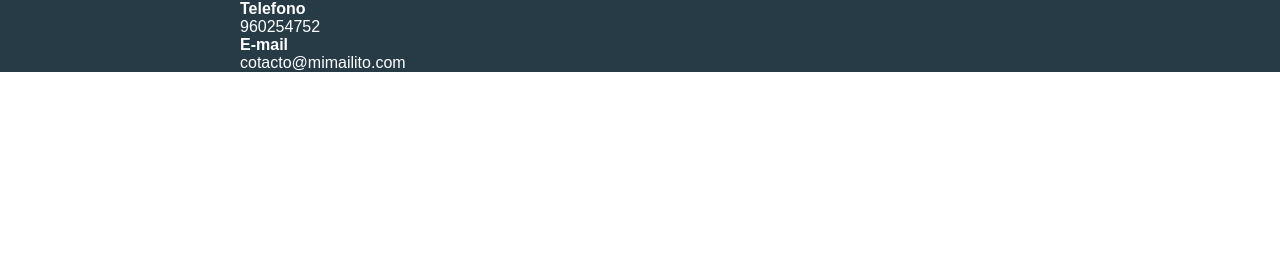
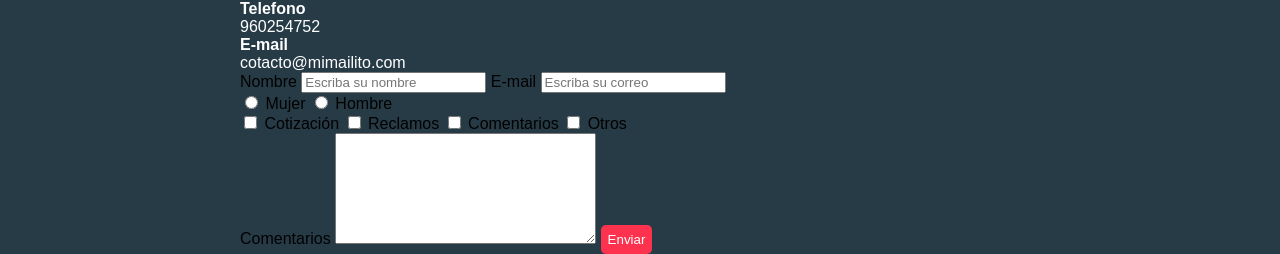
Before and after one commit to renattonl/proyectoweb, a plain HTML site: page index.html in a window 1280 px wide. Shown: the part 1148-1402 px from the top of the page. Before the commit the page ends 1220 px from the top, so only its background shows below. Drawn offline with Linux system fonts and the light colour scheme; a web font is replaced by a local one.

Commit message:
Agregamos el formulario del footer

```diff
--- a/index.html
+++ b/index.html
@@ -59,9 +59,40 @@
 					<a href="tel:+5735866565" title="Telefono"><strong>Telefono</strong> <span>960254752</span></a><!-- tel -->
 					<a href="mailito:contacto@mimailito.com" title="E-Mail"><strong>E-mail</strong> <span>cotacto@mimailito.com</span></a><!-- email -->
 				</div>
-				<div class="formulario">
+				<form class="formulario">
+					<label for="nombre">Nombre</label>
+					<input type="text" name="nombre" id="nombre" placeholder="Escriba su nombre" required />
+					<label for="email">E-mail</label>
+					<input type="email" name="email" id="email" placeholder="Escriba su correo" required />
+					<div class="sexo">
+						<label for="mujer">
+							<input type="radio" id="mujer" name="sexo" value="mujer"/> Mujer
+						</label>
+						<label for="hombre">
+							<input type="radio" id="hombre" name="sexo" value="hombre"/> Hombre
+						</label>
+					</div>
+					<div class="intereses">
+						<label for="cotizacion">
+							<input type="checkbox" name="intereses" value="Cotización" id="cotizacion"/> Cotización
+						</label>
+						<label for="reclamos">
+							<input type="checkbox" name="intereses" value="Reclamos" id="reclamos"/> Reclamos
+						</label>
+						<label for="comentarios">
+							<input type="checkbox" name="intereses" value="Comentarios" id="comentarios"/> Comentarios
+						</label>
+						<label for="otros">
+							<input type="checkbox" name="intereses" value="Otros" id="otros"/> Otros
+						</label>
+					</div>
+					<div>
+						<label for="comentarios">Comentarios</label>
+						<textarea name="comentarios" id="comentarios" cols="30" rows="7"></textarea>
+						<button type="submit" >Enviar</button>
+					</div>
 					<!-- formulario -->
-				</div>
+				</form>
 			</div>
 		</footer>
 	</body>
```
